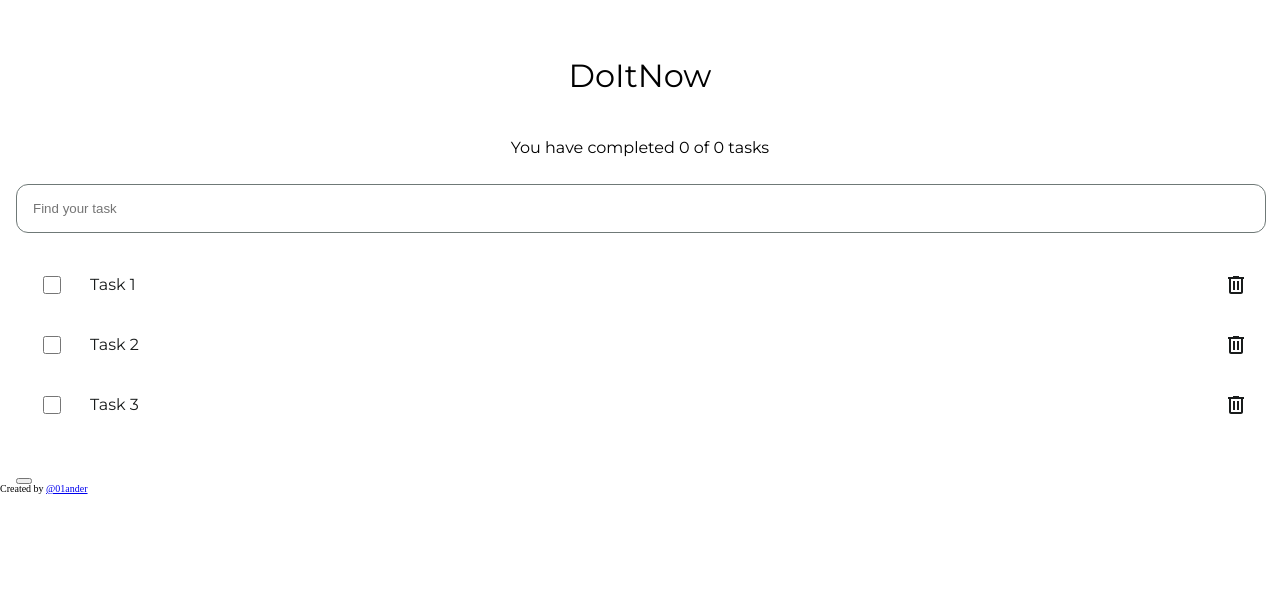
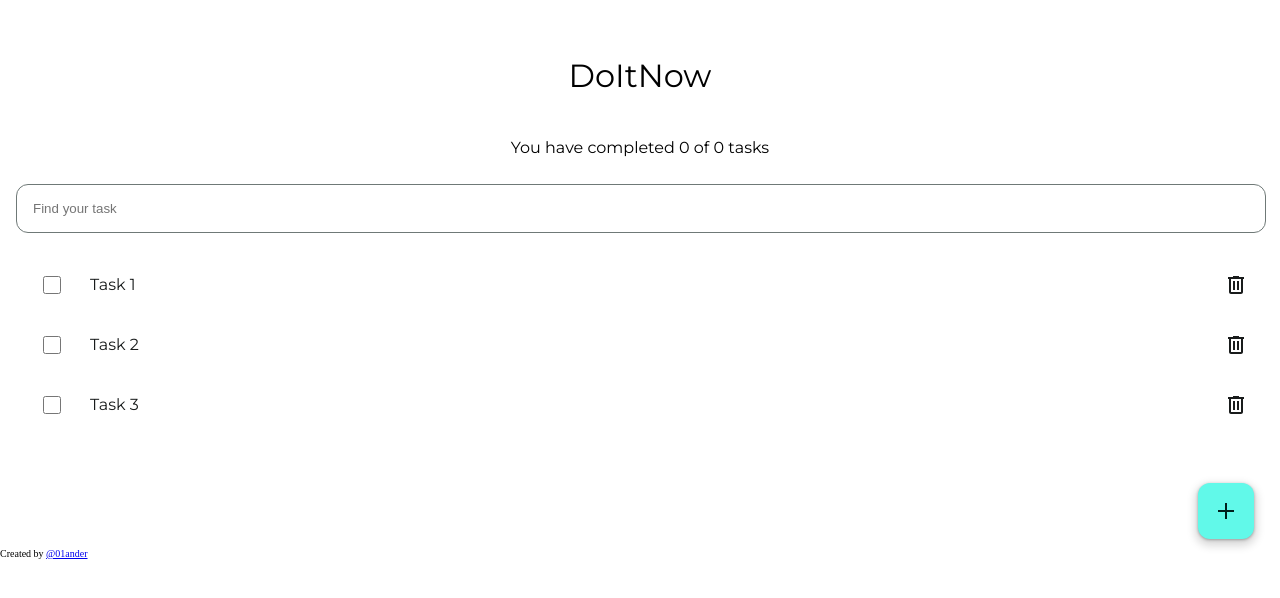
Before and after one commit to 01Ander/DoItNow, a website built with Vite: page index.html in a window 1280 px wide. Built offline with nearby package versions, Linux system fonts and the light colour scheme.

Commit message:
added button's style

```diff
--- a/index.html
+++ b/index.html
@@ -46,7 +46,13 @@
           </div>
         </li>
       </ul>
-      <button class="main__button"></button>
+      <div class="main__container--button">
+        <div class="container__button--icon">
+          <span class="button--icon"></span>
+        </div>
+        <button class="main__button"></button>
+        <span class="button-hover"></span>
+      </div>
     </main>
     <footer class="footer">
       <p class="footer__text">Created by <a href="#" class="footer__link">@01ander</a></p>
--- a/main.js
+++ b/main.js
@@ -1,10 +1,12 @@
 import { configureIconDelete } from './public/js/_icon-delete';
+import { configureIconPlus } from './public/js/_icon-plus';
 import './public/sass/_style.sass'
 
 
 function initApp() {
   console.log('App loaded');
   configureIconDelete();
+  configureIconPlus();
 }
 
 //listener for loading dom
--- /dev/null
+++ b/public/js/_icon-plus.js
@@ -0,0 +1,8 @@
+import iconPlusSvg from '../assets/icons/plus.svg';
+import {iconPlus} from './vars';
+
+function configureIconPlus() {
+  iconPlus.style.backgroundImage = `url(${iconPlusSvg})`;
+}
+
+export {configureIconPlus};
--- a/public/js/vars.js
+++ b/public/js/vars.js
@@ -1,4 +1,5 @@
 const iconDelete = document.querySelectorAll('.main__item-icon-delete');
+const iconPlus = document.querySelector('.button--icon');
 
 
-export {iconDelete}
+export { iconDelete, iconPlus };
--- a/public/sass/_style.sass
+++ b/public/sass/_style.sass
@@ -1,4 +1,5 @@
 @import './modules/_vars'
 @import './modules/_reset'
 @import './modules/_header'
-@import './modules/main'
+@import './modules/_main'
+@import './modules/_button'
--- /dev/null
+++ b/public/sass/modules/_button.sass
@@ -0,0 +1,41 @@
+.main__container--button
+  padding: 10px
+  display: flex
+  justify-content: end
+  position: relative
+  height: 56px
+  .button-hover
+    opacity: 0
+    position: absolute
+    top: 10px
+    right: 10px
+    width: 56px
+    height: 56px
+    border-radius: 12px
+    background-color: rgba($md-sys-color-on-primary-container-light, 0.08)
+    cursor: pointer
+    &:hover
+      opacity: 1
+  .main__button
+    width: 56px
+    height: 56px
+    border: none
+    border-radius: 12px
+    background-color: $md-sys-color-primary-container-light
+    box-shadow: 0px 4px 8px 3px rgba(0, 0, 0, 0.15), 0px 1px 3px rgba(0, 0, 0, 0.3)
+    &:hover
+      box-shadow: 0px 6px 10px 4px rgba(0, 0, 0, 0.15), 0px 2px 3px rgba(0, 0, 0, 0.3)
+  .container__button--icon
+    position: absolute
+    display: flex
+    width: 56px
+    height: 56px
+    justify-content: center
+    align-items: center
+    .button--icon
+      position: block
+      width: 16px
+      height: 16px
+      background-size: cover
+      background-repeat: no-repeat
+      background-position: center
```
